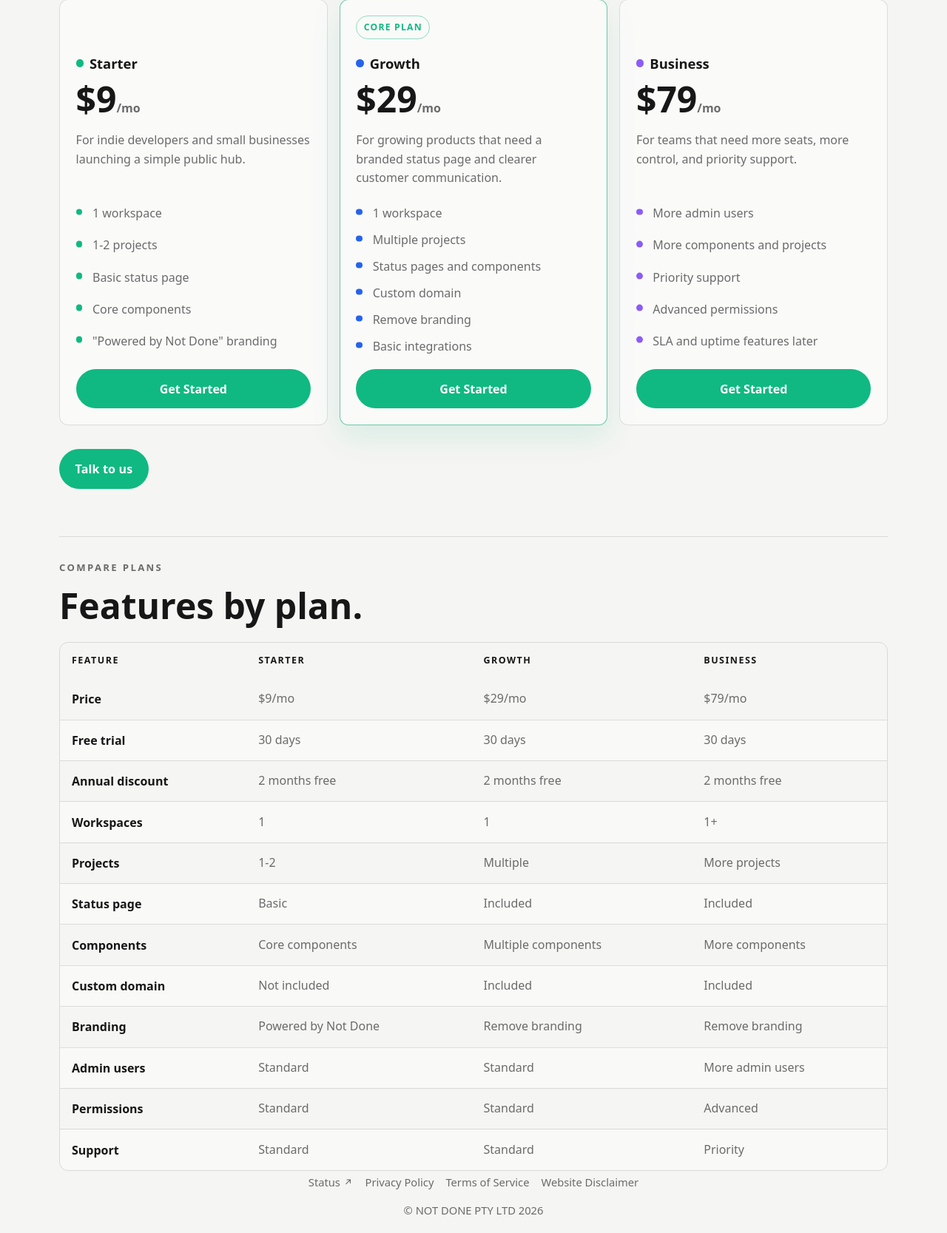
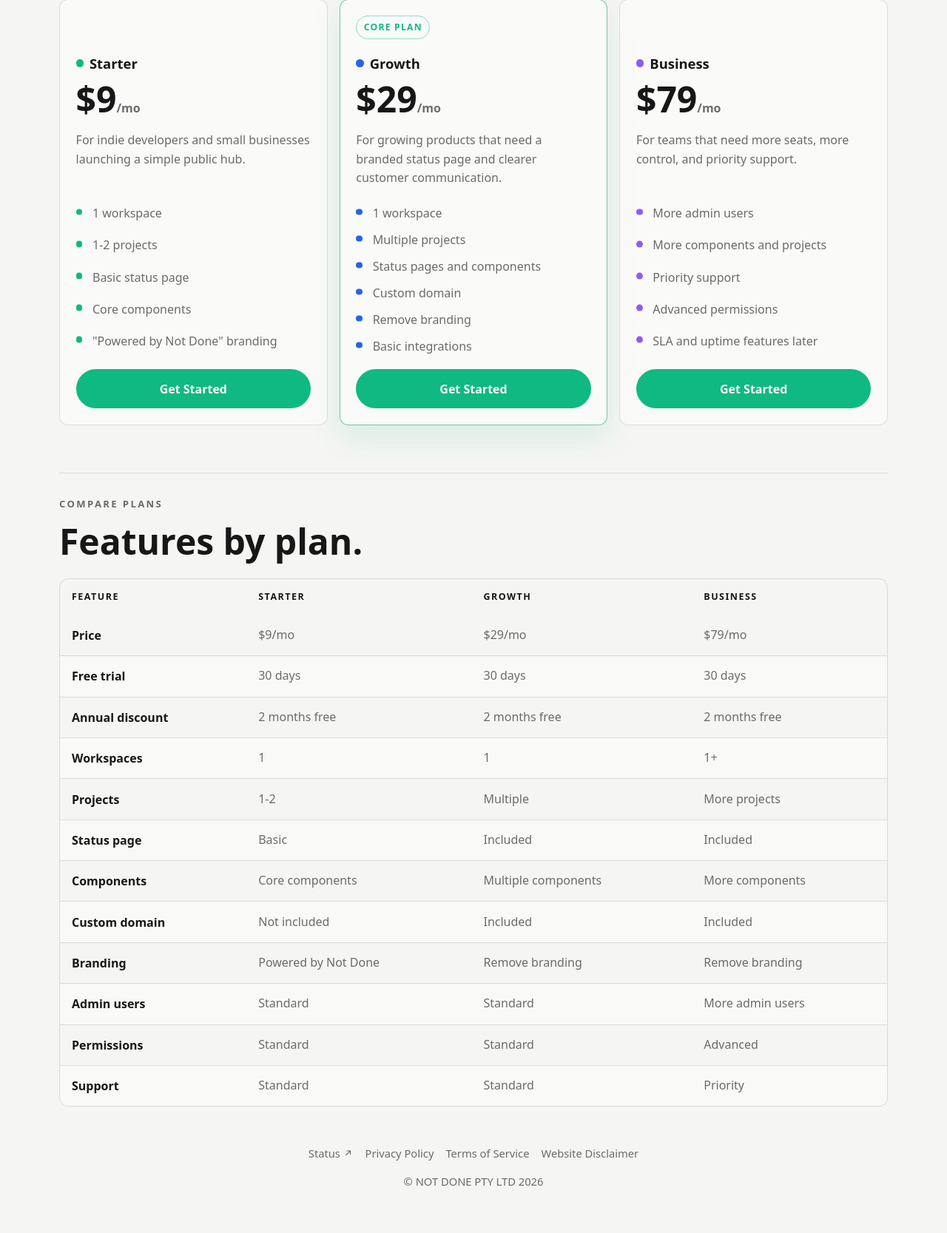
Before and after one commit to notdonedotau/website, a Laravel app: page /pricing in a window 1280 px wide. Shown: the part 536-2203 px from the top of the page at 74% size. After the commit the page ends 2139 px from the top, so only its background shows below. Run offline with Laravel 12, Linux system fonts and the light colour scheme; style sheets or scripts are compiled from the project's sources.

Commit message:
footer fixes

```diff
--- a/resources/css/app.css
+++ b/resources/css/app.css
@@ -776,6 +776,7 @@ a {
 
 .pricing-page {
     width: min(100%, 72rem);
+    padding-bottom: 7rem;
 }
 
 .pricing-grid {
--- a/resources/views/layouts/site.blade.php
+++ b/resources/views/layouts/site.blade.php
@@ -65,7 +65,7 @@
 
             <footer class="site-footer">
                 <nav class="footer-nav" aria-label="Footer">
-                    <a href="https://status.notdone.au" target="_blank" rel="noreferrer">
+                    <a href="https://not-done.notdone.cloud" target="_blank" rel="noreferrer">
                         <span>Status</span>
                         <svg class="footer-nav__external-icon" viewBox="0 0 24 24" aria-hidden="true" focusable="false">
                             <path d="M7 17 17 7m0 0H9m8 0v8" />
--- a/resources/views/pricing.blade.php
+++ b/resources/views/pricing.blade.php
@@ -81,10 +81,6 @@
                 </a>
             </article>
         </div>
-
-        <a class="contact-link" href="{{ route('contact') }}">
-            Talk to us
-        </a>
 
         <section class="pricing-comparison" aria-labelledby="pricing-comparison-heading">
             <div class="section-heading">
```
